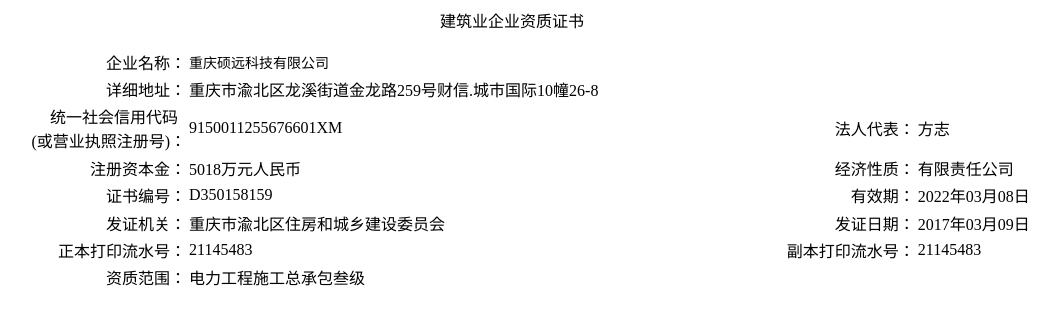
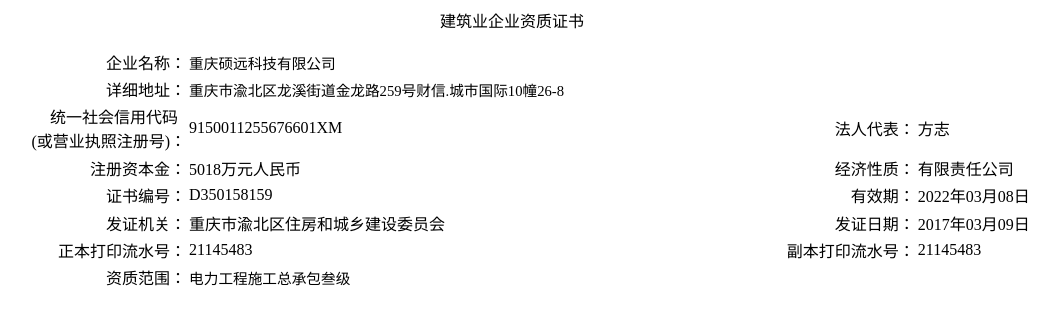
Before and after one commit to zhaoyanyu-g/darius, a plain HTML site: page index.html in a window 1280 px wide. Shown: the whole page, without its empty margins (128-1187 px from the left). Drawn offline with Linux system fonts and the light colour scheme.

Commit message:
Update index.html

```diff
--- a/index.html
+++ b/index.html
@@ -18,14 +18,14 @@
 </span><span style="font-family:Calibri;font-size:10.5000pt;"></span></p></td>
 
 <td valign="center" colspan="3" style="border:none;">
-<p class="MsoNormal"><span style="font-family:宋体;font-size:10.5000pt;">
+<p class="MsoNormal"><span style="font-family:宋体;font-size:11.0000pt;">
 	重庆硕远科技有限公司
 </span><span style="font-family:Calibri;font-size:10.5000pt;"></span></p></td></tr><tr>
 
 <td valign="center" style="border:none;"><p class="MsoNormal" align="right" style="text-align:right;"><span style="font-family:宋体;font-size:12.0000pt;">
 	详细地址：</span><span style="font-family:Calibri;font-size:10.5000pt;"></span></p></td>
 
-<td valign="center" colspan="3" style="border:none;"><p class="MsoNormal"><span style="font-family:宋体;font-size:12.0000pt;">
+<td valign="center" colspan="3" style="border:none;"><p class="MsoNormal"><span style="font-family:宋体;font-size:11.0000pt;">
 	重庆市渝北区龙溪街道金龙路259号财信.城市国际10幢26-8
 </span></p></td>
 
@@ -99,7 +99,7 @@
 
 <tr>
 
-<td valign="center" style="border:none;"><p class="MsoNormal" align="right" style="text-align:right;"><span style="font-family:宋体;font-size:12.0000pt;">资质范围：</span><span style="font-family:Calibri;font-size:10.5000pt;"></span></p></td><td valign="center" colspan="3" style="border:none;"><p class="MsoNormal"><span style="font-family:宋体;font-size:12.0000pt;">电力工程施工总承包叁级</span></p></td>
+<td valign="center" style="border:none;"><p class="MsoNormal" align="right" style="text-align:right;"><span style="font-family:宋体;font-size:12.0000pt;">资质范围：</span><span style="font-family:Calibri;font-size:10.5000pt;"></span></p></td><td valign="center" colspan="3" style="border:none;"><p class="MsoNormal"><span style="font-family:宋体;font-size:11.0000pt;">电力工程施工总承包叁级</span></p></td>
 
 </tr>
 
```
